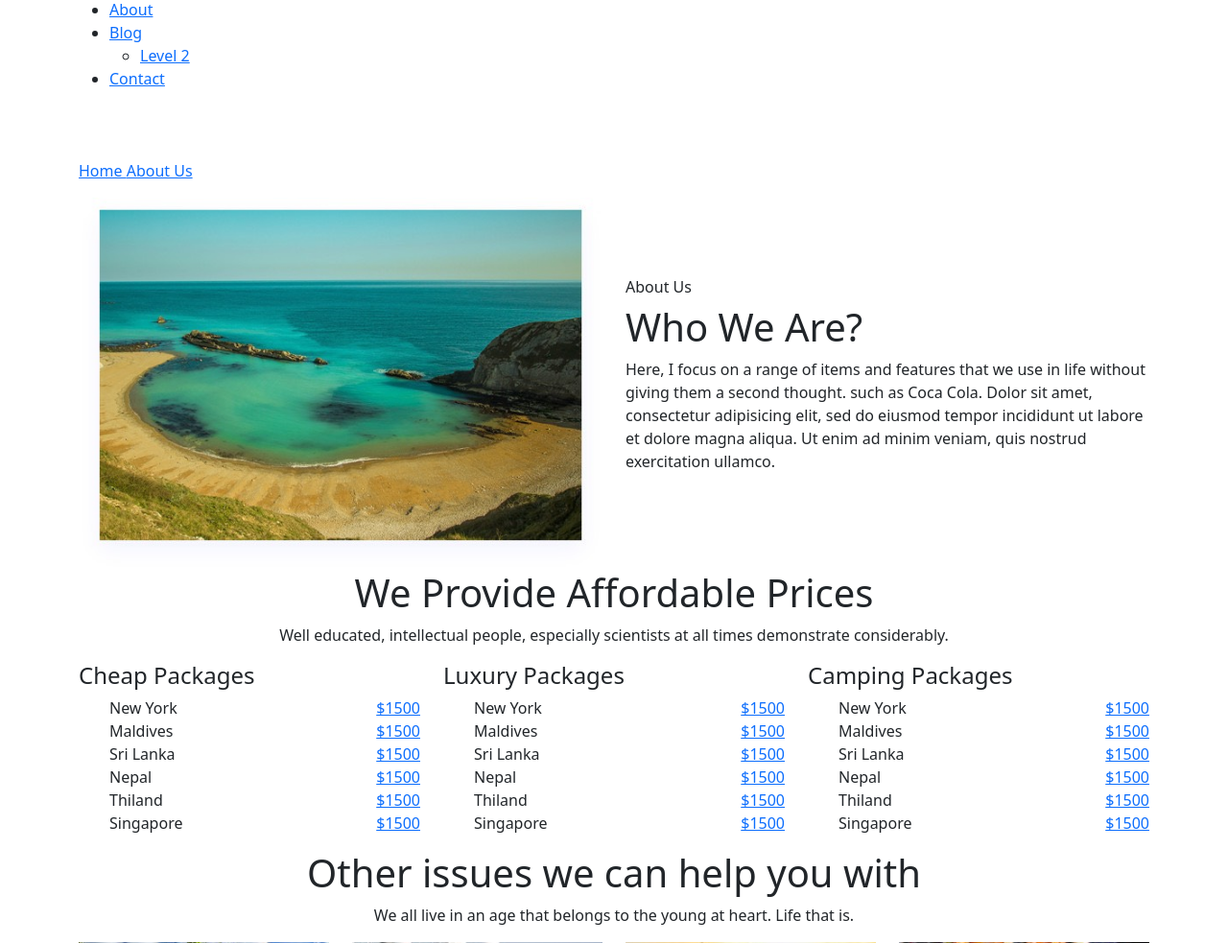
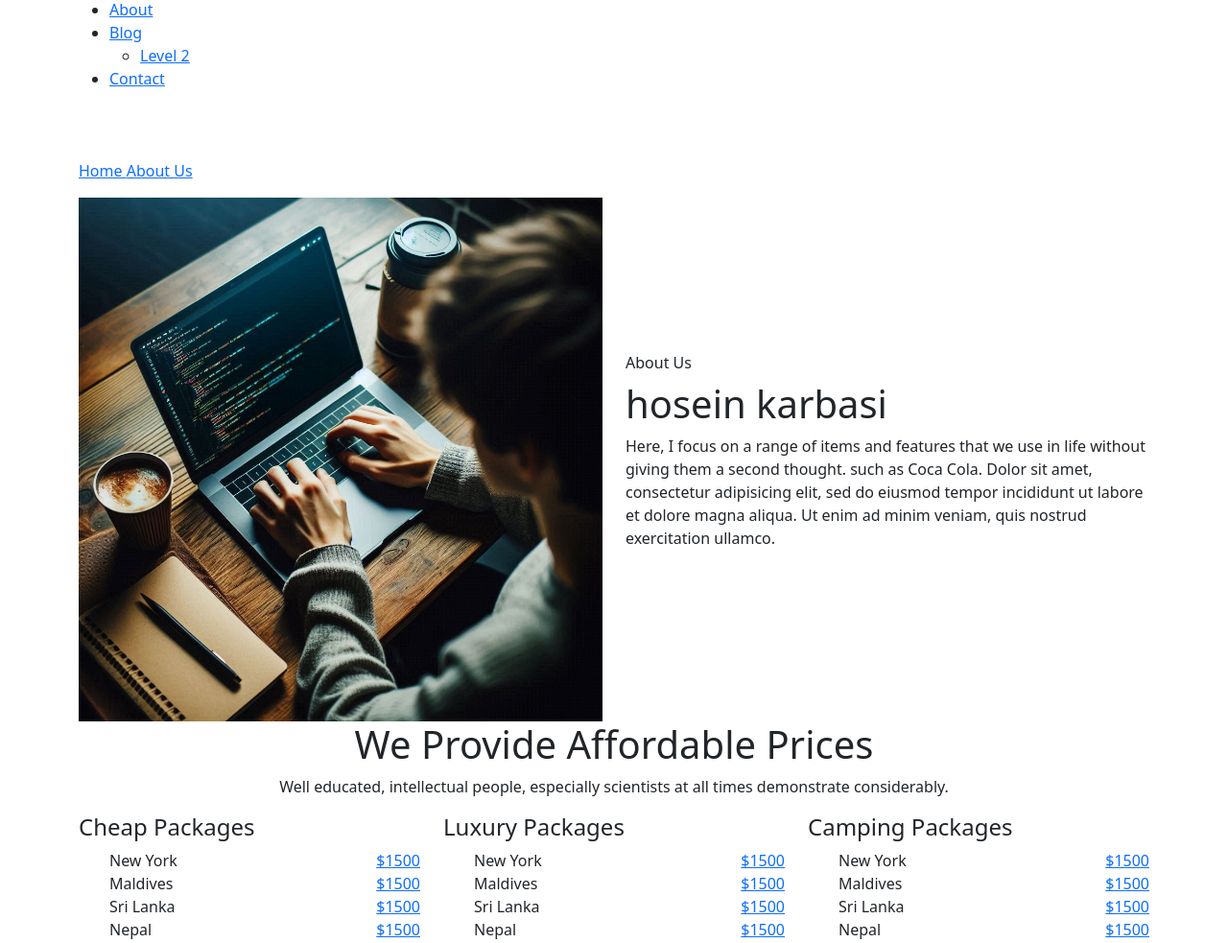
Before and after one commit to MH03ElN/mysite, a Django app: page /about/ in a window 1280 px wide. Shown: the part 280-1263 px from the top of the page at 96% size. Run offline with Django 5.2, Linux system fonts and the light colour scheme; some libraries are stand-ins or nearby versions.

Commit message:
update profile's and name

```diff
--- a/mysite/settings.py
+++ b/mysite/settings.py
@@ -117,8 +117,8 @@ USE_TZ = True
 # Static files (CSS, JavaScript, Images)
 # https://docs.djangoproject.com/en/5.1/howto/static-files/
 
-STATIC_URL = 'static/'
-STATICFILES_DIR = [BASE_DIR / 'statics']
+STATIC_URL = '/static/'
+STATICFILES_DIRS = [BASE_DIR / "statics"]
 
 # Default primary key field type
 # https://docs.djangoproject.com/en/5.1/ref/settings/#default-auto-field
--- a/templates/website/about.html
+++ b/templates/website/about.html
@@ -23,11 +23,11 @@
 	<div class="container">
 		<div class="row align-items-center">
 			<div class="col-lg-6 info-left">
-				<img class="img-fluid" src="{% static 'img/about/info-img.jpg' %}" alt="">
+				<img class="img-fluid" src="{% static 'img/about/myprofile.jpg' %}" alt="">
 			</div>
 			<div class="col-lg-6 info-right">
 				<h6>About Us</h6>
-				<h1>Who We Are?</h1>
+				<h1>{{name}} {{last_name}}</h1>
 				<p>
 					Here, I focus on a range of items and features that we use in life without giving them a second
 					thought. such as Coca Cola. Dolor sit amet, consectetur adipisicing elit, sed do eiusmod tempor
--- a/website/views.py
+++ b/website/views.py
@@ -1,10 +1,14 @@
 from django.shortcuts import render
 
+
 def index_view(requests):
-    return render(requests , 'website/index.html')
+    return render(requests, "website/index.html")
+
 
 def about_view(requests):
-    return render(requests , 'website/about.html')
+    context = {"name": "hosein", "last_name": "karbasi"}
+    return render(requests, "website/about.html", context)
+
 
 def contact_view(requests):
-    return render(requests , 'website/contact.html')
+    return render(requests, "website/contact.html")
```
Also changed, not shown: mysite/urls.py (+5 -4 lines), website/urls.py (+4 -4 lines), statics/img/about/myprofile.jpg (added).
